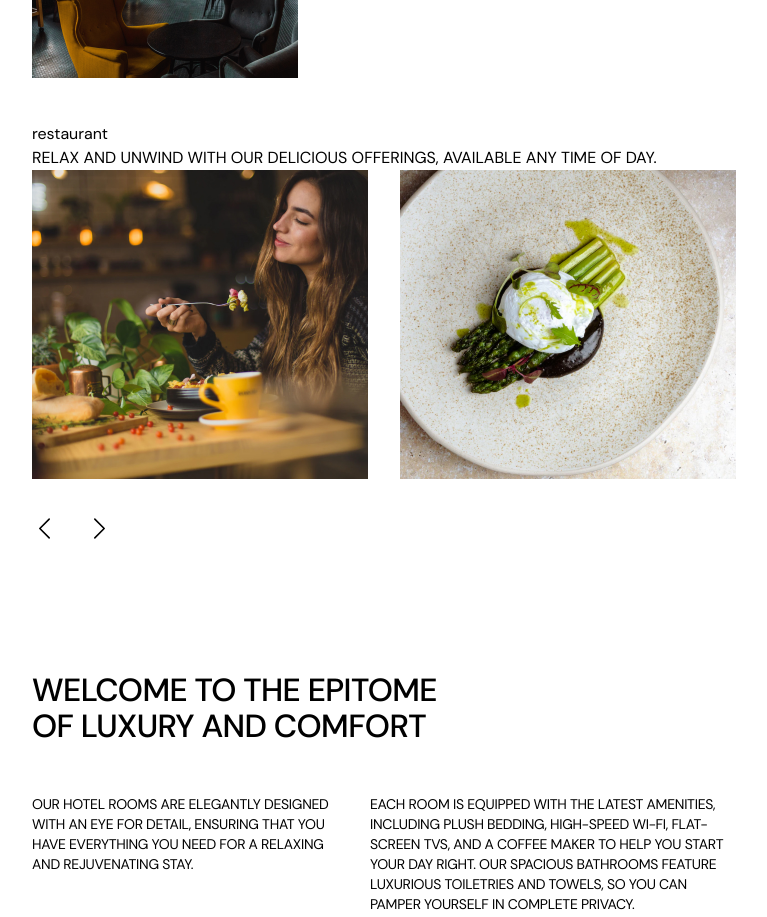
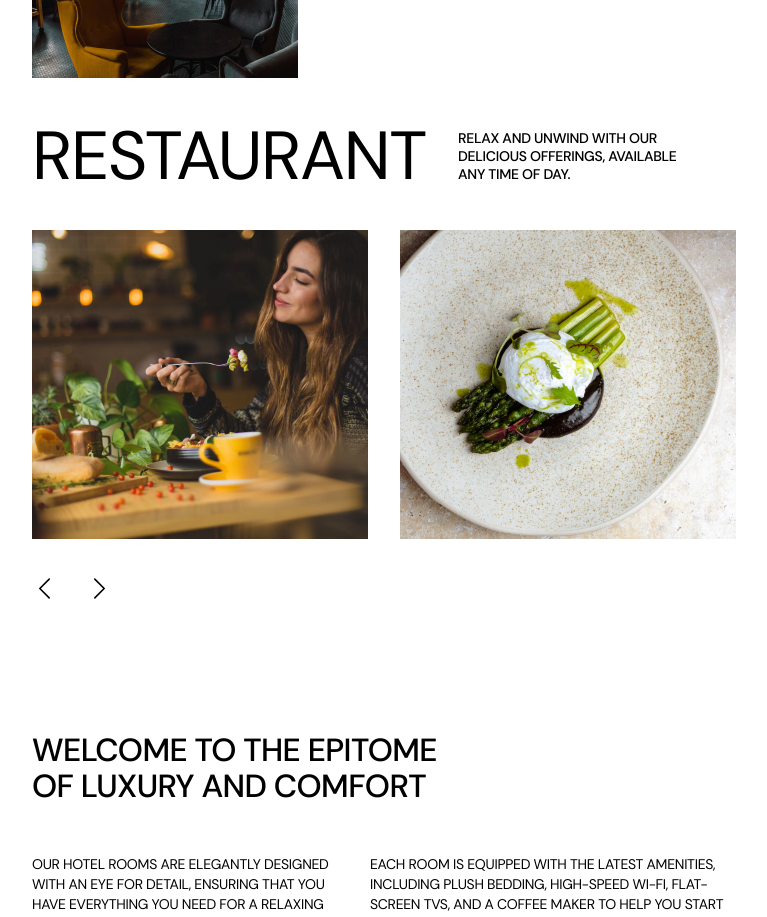
Before and after one commit to ToyEye/mimino, a Next.js app: page / in a window 1280 px wide. Shown: the part 2860-3777 px from the top of the page, without its empty margins (256-1023 px from the left). Built offline with nearby package versions, Linux system fonts and the light colour scheme.

Commit message:
add styles

```diff
--- a/src/components/RestaurantDetails/RestaurantDetails.jsx
+++ b/src/components/RestaurantDetails/RestaurantDetails.jsx
@@ -10,8 +10,17 @@ const RestaurantDetails = () => {
   return (
     <section className="pt-11 pb-[113px] ">
       <Container>
-        <Heading tag="h2" text="restaurant" />
-        <TextDescription text="Relax and unwind with our delicious offerings, available any time of day." />
+        <div className="flex flex-col gap-6 mb-8 md:mb-10 md:flex-row md:gap-8 md:items-center lg:gap-0 lg:mb-[125px] ">
+          <Heading
+            tag="h2"
+            text="restaurant"
+            className="uppercase text-[40px] leading-10 -tracking-[0.02em] md:text-[68px] md:leading-[68px] lg:mr-8 "
+          />
+          <TextDescription
+            text="Relax and unwind with our delicious offerings, available any time of day."
+            className="font-medium text-sm leading-[18px] -tracking-[0.02em]  w-[221px] "
+          />
+        </div>
         <Slider images={images} className="h-[309px]" />
       </Container>
     </section>
--- a/src/styles/globals.css
+++ b/src/styles/globals.css
@@ -80,6 +80,13 @@ a {
 
   left: 0;
   bottom: -62px;
+
+  transition: 250ms linear;
+}
+
+.prev-slider:hover,
+.next-slider:hover {
+  color: grey;
 }
 
 .next-slider {
```
